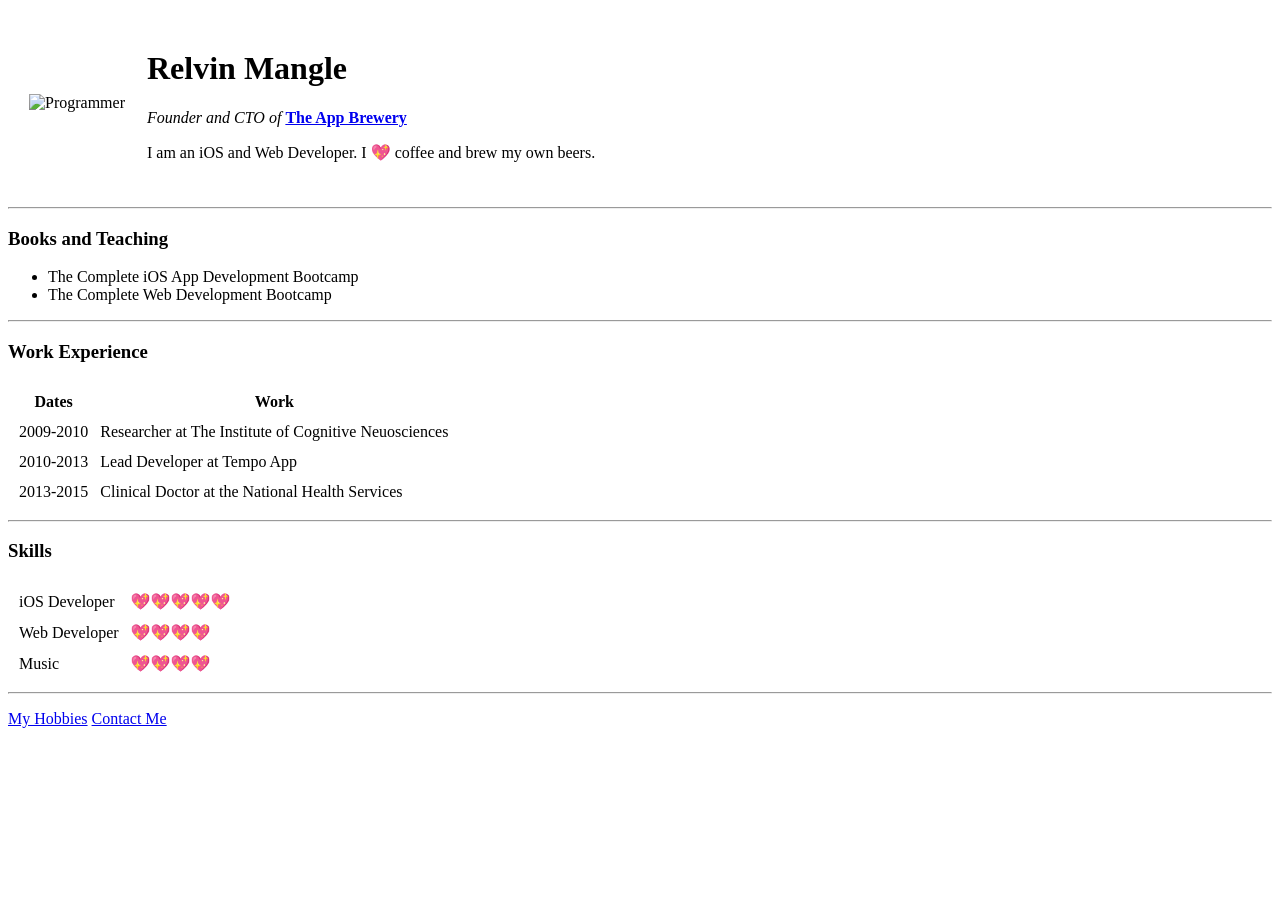
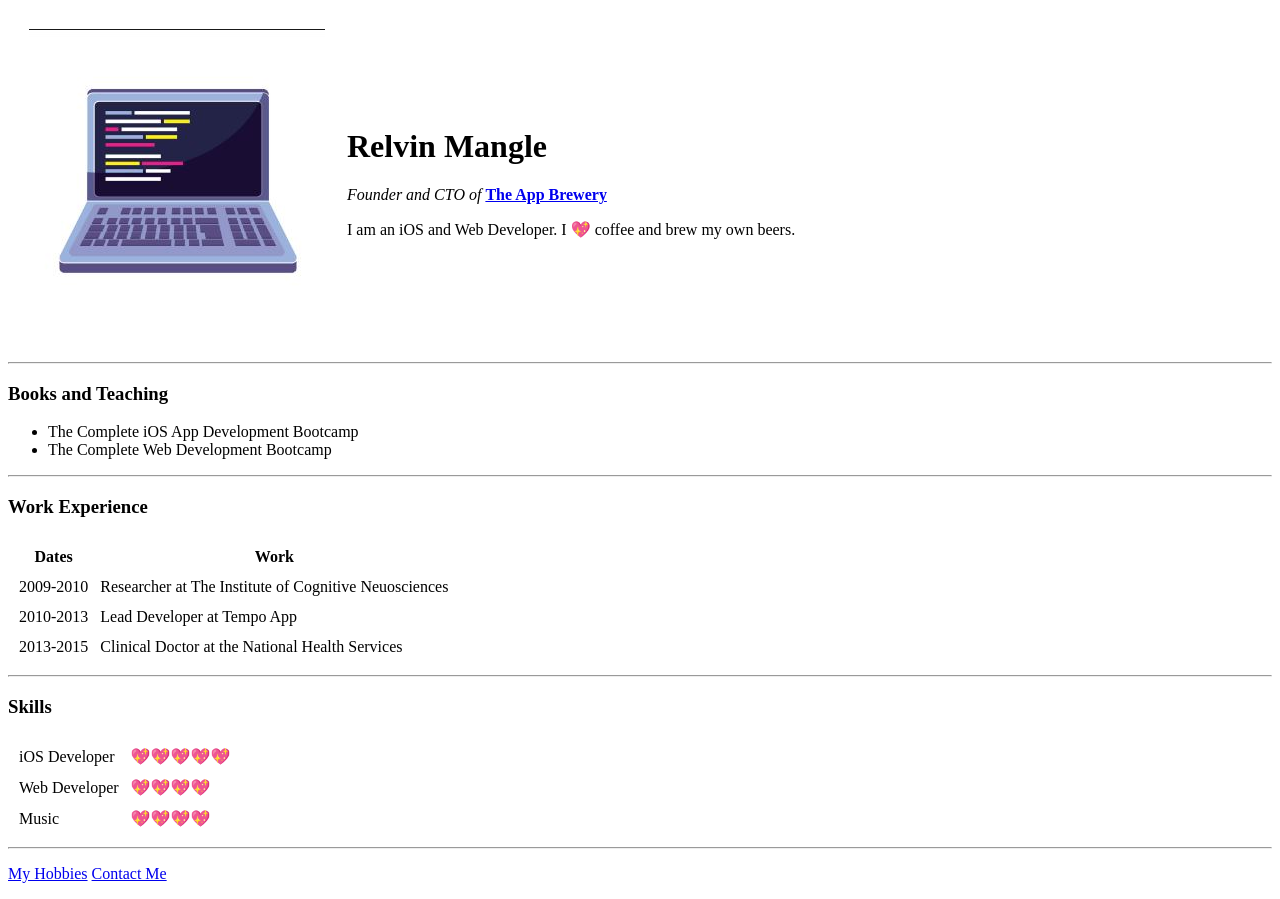
Before and after one commit to Japito/cv, a plain HTML site: page index.html in a window 1280 px wide. Before the commit the page ends 800 px from the top, so only its background shows below. Drawn offline with Linux system fonts and the light colour scheme.

Commit message:
Update index.html

```diff
--- a/index.html
+++ b/index.html
@@ -18,7 +18,7 @@
 
         <tr>
             <td>
-                <img src="Profile.jpg" alt="Programmer">
+                <img src="images/Profile.jpg" alt="Programmer">
 
             </td>
 
```
